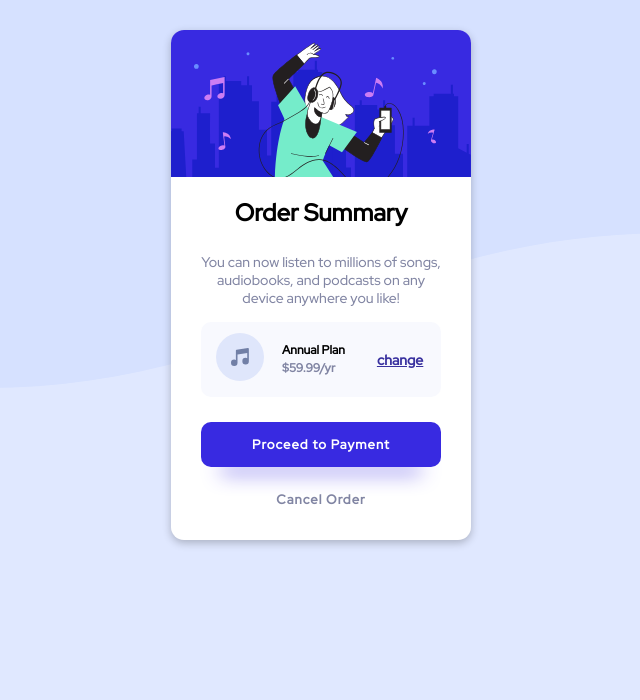
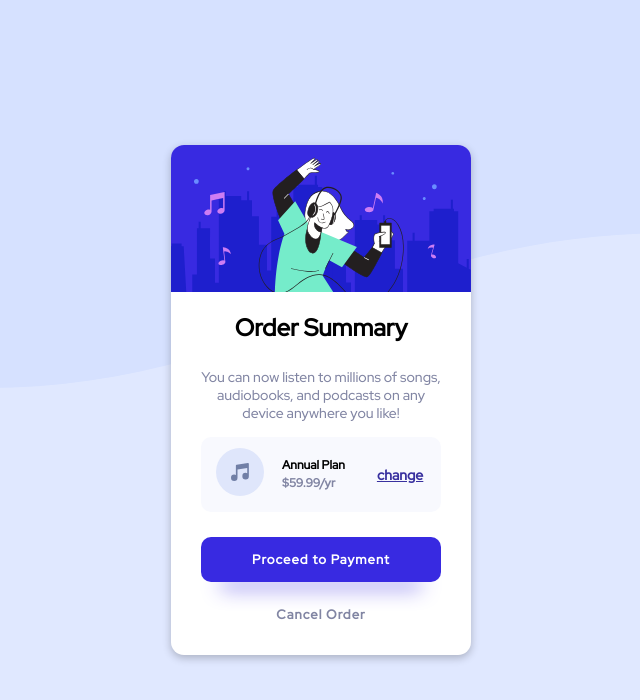
Before and after one commit to umerkhalique/order-summary-component, a plain HTML site: page index.html in a window 1280 px wide. Shown: the whole page, without its empty margins (319-959 px from the left). Drawn offline with Linux system fonts and the light colour scheme.

Commit message:
fix for larger displays

```diff
--- a/style.css
+++ b/style.css
@@ -9,15 +9,22 @@ body{
 }
 .img-div1{
     width: 100%;
+    position: relative;
+    z-index: -1;
 
 }
 .img1{
-    width: 1280px;
+    width: 100vw;
 }
 .main-div{
+    /* position: absolute;
+    left: 490px;
+    top: 30px; */
     position: absolute;
-    left: 490px;
-    top: 30px;
+    top: 50%;
+    left: 50%;
+    transform: translate(-50%, -50%);
+    z-index: 1;
     background-color: #ffffff;
     width: 300px;
     height: 510px;
```
